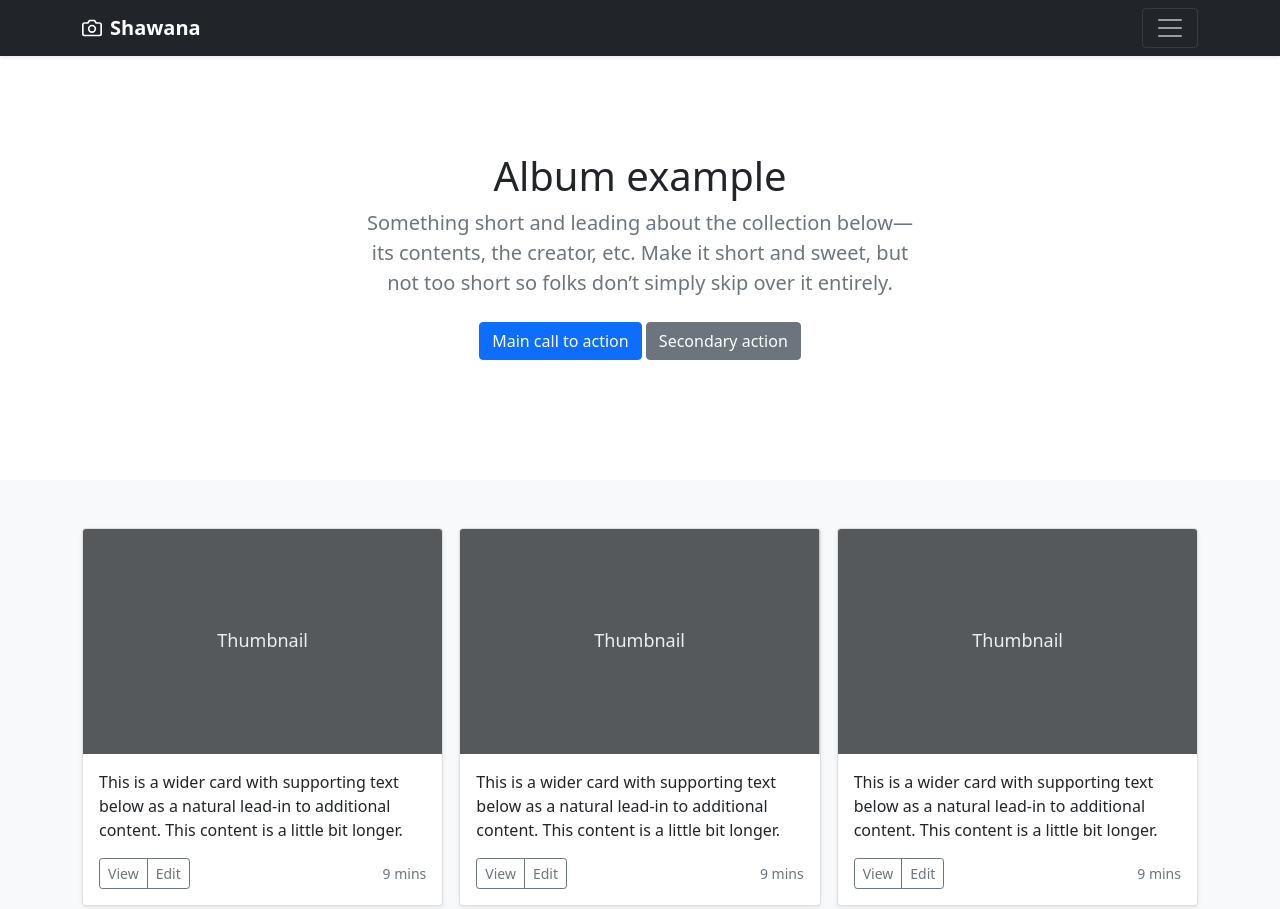
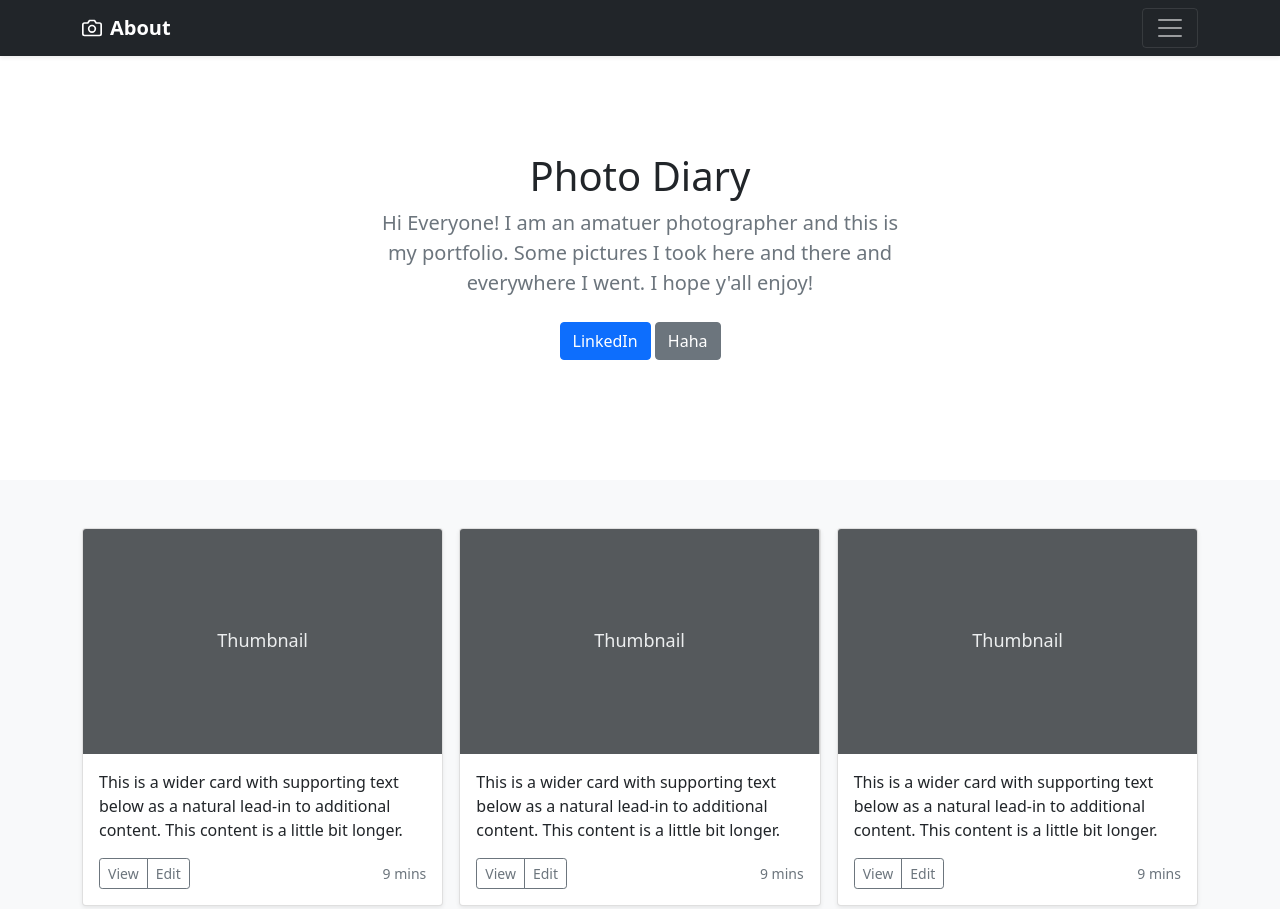
Before and after one commit to Shawana6697/CSCE3420_Website, a plain HTML site: page index.html in a window 1280 px wide. Shown: the top 909 px of the page. Drawn offline with nearby package versions, Linux system fonts and the light colour scheme.

Commit message:
Added linkedin and video to buttons

```diff
--- a/index.html
+++ b/index.html
@@ -1,6 +1,7 @@
 <!doctype html>
 <html lang="en">
   <head>
+    <link href="https://cdn.jsdelivr.net/npm/bootstrap@5.0.2/dist/css/bootstrap.min.css" rel="stylesheet" integrity="sha384-EVSTQN3/azprG1Anm3QDgpJLIm9Nao0Yz1ztcQTwFspd3yD65VohhpuuCOmLASjC" crossorigin="anonymous">
     <meta charset="utf-8">
     <meta name="viewport" content="width=device-width, initial-scale=1">
     <meta name="description" content="">
@@ -58,7 +59,7 @@
     <div class="container">
       <a href="#" class="navbar-brand d-flex align-items-center">
         <svg xmlns="http://www.w3.org/2000/svg" width="20" height="20" fill="none" stroke="currentColor" stroke-linecap="round" stroke-linejoin="round" stroke-width="2" aria-hidden="true" class="me-2" viewBox="0 0 24 24"><path d="M23 19a2 2 0 0 1-2 2H3a2 2 0 0 1-2-2V8a2 2 0 0 1 2-2h4l2-3h6l2 3h4a2 2 0 0 1 2 2z"/><circle cx="12" cy="13" r="4"/></svg>
-        <strong>Shawana</strong>
+        <strong>About</strong>
       </a>
       <button class="navbar-toggler" type="button" data-bs-toggle="collapse" data-bs-target="#navbarHeader" aria-controls="navbarHeader" aria-expanded="false" aria-label="Toggle navigation">
         <span class="navbar-toggler-icon"></span>
@@ -72,11 +73,11 @@
   <section class="py-5 text-center container">
     <div class="row py-lg-5">
       <div class="col-lg-6 col-md-8 mx-auto">
-        <h1 class="fw-light">Album example</h1>
-        <p class="lead text-muted">Something short and leading about the collection below—its contents, the creator, etc. Make it short and sweet, but not too short so folks don’t simply skip over it entirely.</p>
+        <h1 class="fw-light">Photo Diary</h1>
+        <p class="lead text-muted"> Hi Everyone! I am an amatuer photographer and this is my portfolio. Some pictures I took here and there and everywhere I went. I hope y'all enjoy! </p>
         <p>
-          <a href="#" class="btn btn-primary my-2">Main call to action</a>
-          <a href="#" class="btn btn-secondary my-2">Secondary action</a>
+          <a href="https://www.linkedin.com/in/shawana-tahseen/" target="_blank" rel="noopener noreferrer" class="btn btn-primary my-2"> LinkedIn </a>
+          <a href="https://www.youtube.com/watch?v=9Im-PIs-Ki0"  target="_blank" rel="noopener noreferrer" class="btn btn-secondary my-2">Haha </a>
         </p>
       </div>
     </div>
```
